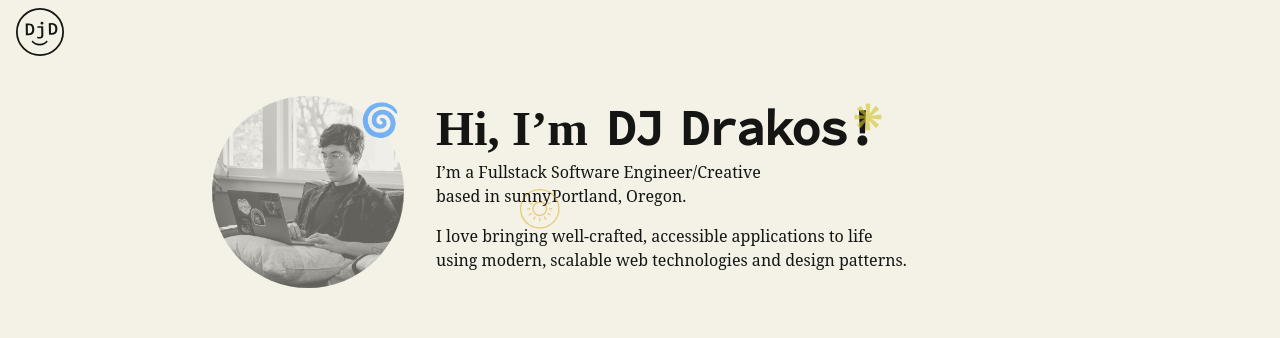
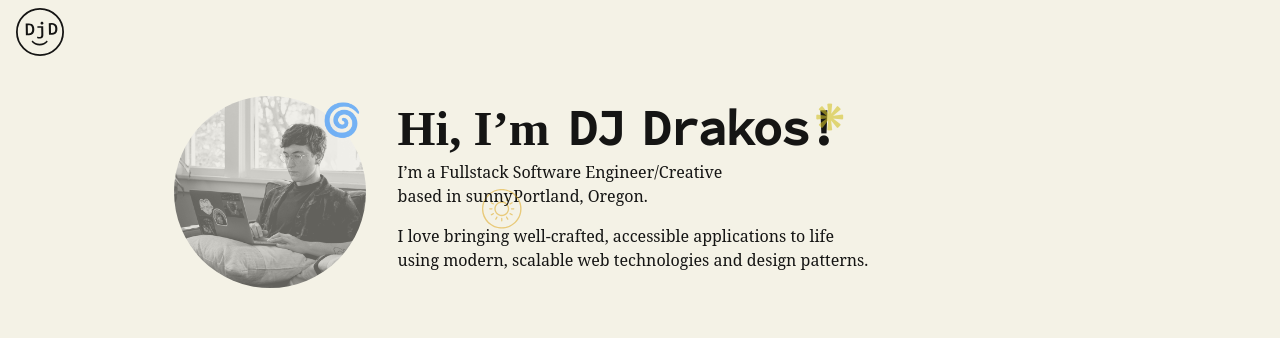
Before and after one commit to djdrakos/portfolio, a React (Create React App) app: page / in a window 1280 px wide. Shown: the top 338 px of the page. Built offline with nearby package versions, Linux system fonts and the light colour scheme; a web font is replaced by a local one.

Commit message:
add xs breakpoint and move CSS custom grid variables out of global class

```diff
--- a/src/components/GridContainer.js
+++ b/src/components/GridContainer.js
@@ -3,32 +3,36 @@ import styled from 'styled-components';
 import breakpoints from '../styles/breakpoints';
 
 const StyledGridContainer = styled.div.attrs( props => ({ style:  props }))`
+  --section-short: calc(5 * var(--stack-block100));
+  --section-med: calc(12 * var(--stack-block100));
+  --section-tall: calc(15 * var(--stack-block100));
   --section-height: var(--section-tall);
-  --stack-block: var(--stack-block100);
   --top-offset: calc(var(--stack-block) + var(--header100) - var(--stack-offset) - var(--section-height));
+
   display: grid;
   grid-template-columns: repeat(12, minmax(1rem, 6rem));
   column-gap: 1rem;
-  padding-inline: 15vw;
+  padding-left: 12vw;
+  padding-right: 18vw;
   top: var(--top-offset);
   height: var(--section-height);
 
   @media screen and (${breakpoints.large}) {
-    padding-inline: 12vw;
+    padding-left: 10vw;
+    padding-right: 16vw;
   }
 
   @media screen and (${breakpoints.medium}) {
-    padding-inline: clamp(2rem, 5vw, 3rem);
+    padding-inline: 3rem;
     display: flex;
     flex-direction: column;
   }
 
-  @media screen and (${breakpoints.medium}) {
-    padding-inline: 3rem;
-  }
-
   @media screen and (${breakpoints.small}) {
     padding-inline: 2rem;
+    --section-short: calc(6 * var(--stack-block100));
+    --section-med: calc(15 * var(--stack-block100));
+    --section-tall: calc(20 * var(--stack-block100));
   }
 `
 
--- a/src/components/SectionContent.js
+++ b/src/components/SectionContent.js
@@ -6,6 +6,7 @@ import GridItem from './GridItem';
 import breakpoints from '../styles/breakpoints';
 
 const StyledSection = styled(GridContainer)`
+  --stack-block: var(--stack-block100);
   position: sticky;
 
   .title {
--- a/src/styles/breakpoints.js
+++ b/src/styles/breakpoints.js
@@ -1,4 +1,5 @@
 const breakpoints = {
+  xSmall: '(max-width: 26.25em)',
   small: '(max-width: 40em)',
   medium: '(max-width: 56.25em)',
   large: '(max-width: 74.99em)',
--- a/src/styles/global.js
+++ b/src/styles/global.js
@@ -86,21 +86,17 @@ a:hover {
 
 :root {
   --header100: 4rem;
+  --section-height: 0;
+  --stack-block: 0;
   --stack-block100: 3rem;
   --stack-block200: calc(2 * var(--stack-block100));
   --stack-block300: calc(3 * var(--stack-block100));
   --stack-block400: calc(4 * var(--stack-block100));
-  --stack-block: var(--stack-block100);
   --stack-offset: .25rem;
   --stack-start: calc(var(--header100) + var(--stack-offset));
-  --section-short: calc(5 * var(--stack-block100));
-  --section-med: calc(12 * var(--stack-block100));
-  --section-tall: calc(15 * var(--stack-block100));
-  --section-height: var(--section-short);
   --gap100: var(--stack-block100);
   --gap50: calc(var(--gap100) / 2);
   --gap150: calc(1.5 * var(--gap100));
   --gap200: calc(2 * var(--gap100));
-  --gap300: calc(3 * var(--gap100));
 }
 `
```
